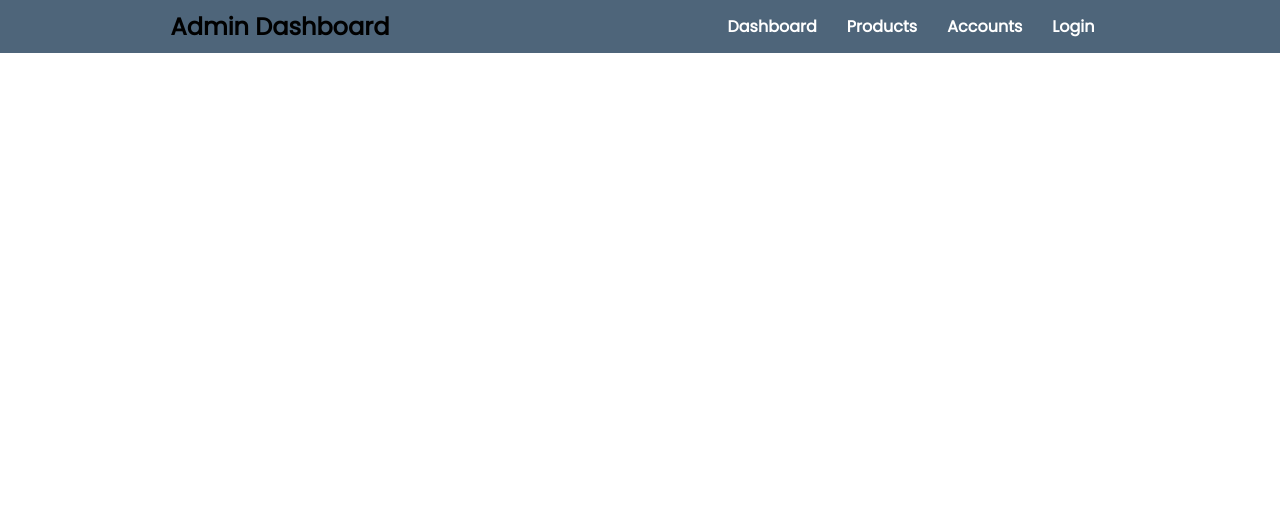
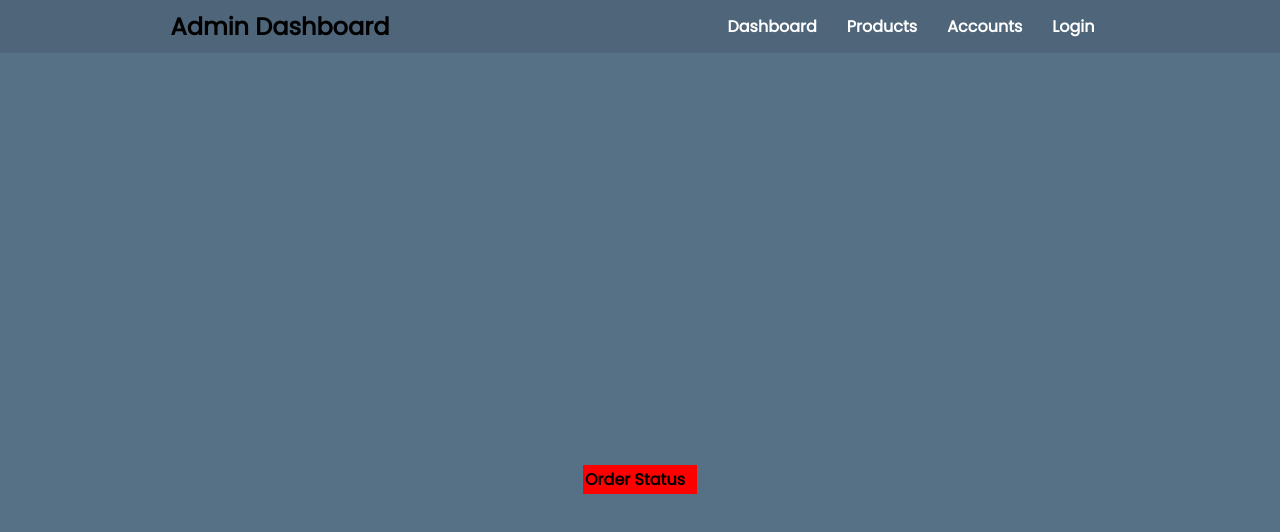
Before and after one commit to UsmanDrigrocha/ThePetStoreDashboard, an Angular app in the folder dashboard/: page /orders in a window 1280 px wide. Before the commit this address led to /. Shown: the top 532 px of the page. Built offline with nearby package versions, Linux system fonts and the light colour scheme; sample sign-in values are in the browser's storage.

Commit message:
orders : Started

```diff
--- a/dashboard/src/app/app-routing.module.ts
+++ b/dashboard/src/app/app-routing.module.ts
@@ -11,6 +11,7 @@ import { UpdateProductComponent } from './update-product/update-product.componen
 import { CreateCategoryComponent } from './create-category/create-category.component';
 import { UpdateCategoryComponent } from './update-category/update-category.component';
 import { CreateUserComponent } from './create-user/create-user.component';
+import { OrdersComponent } from './orders/orders.component';
 
 const routes: Routes = [
   { path: 'dashboard', component: DashboardComponent, canActivate: [AuthGuard] },
@@ -24,6 +25,7 @@ const routes: Routes = [
   { path: 'create-category', component: CreateCategoryComponent, canActivate: [AuthGuard] },
   { path: 'update-category/:id', component: UpdateCategoryComponent, canActivate: [AuthGuard] },
   { path: 'create-user', component: CreateUserComponent, canActivate: [AuthGuard] },
+  { path: 'orders', component: OrdersComponent, canActivate: [AuthGuard] },
 
 ];
 
--- a/dashboard/src/app/app.module.ts
+++ b/dashboard/src/app/app.module.ts
@@ -15,6 +15,7 @@ import { UpdateProductComponent } from './update-product/update-product.componen
 import { CreateCategoryComponent } from './create-category/create-category.component';
 import { UpdateCategoryComponent } from './update-category/update-category.component';
 import { CreateUserComponent } from './create-user/create-user.component';
+import { OrdersComponent } from './orders/orders.component';
 
 @NgModule({
   declarations: [
@@ -30,6 +31,7 @@ import { CreateUserComponent } from './create-user/create-user.component';
     CreateCategoryComponent,
     UpdateCategoryComponent,
     CreateUserComponent,
+    OrdersComponent,
   ],
   imports: [BrowserModule, AppRoutingModule, HttpClientModule],
   providers: [],
--- a/dashboard/src/app/dashboard/dashboard.component.html
+++ b/dashboard/src/app/dashboard/dashboard.component.html
@@ -3,7 +3,7 @@
         <h3>Wellcome Admin</h3>
         <div class="links">
             <ul>
-                <li><a>Orders</a></li>
+                <li><a routerLink="/orders">Orders</a></li>
                 <li><a routerLink="/products">Products</a></li>
                 <li><a routerLink="/users">Users</a></li>
             </ul>
--- /dev/null
+++ b/dashboard/src/app/orders/orders.component.css
@@ -0,0 +1,54 @@
+/* .orders {
+    background: red;
+    max-width: 50%;
+    max-height: 30rem;
+    overflow: scroll;
+} */
+
+body {
+    margin: 0;
+    display: flex;
+    justify-content: center;
+    align-items: center;
+    height: 100vh;
+    font-family: Arial, sans-serif;
+    overflow: hidden; /* Hide default scrollbar */
+}
+
+/* Custom scrollbar styles */
+::-webkit-scrollbar {
+    width: 10px;
+}
+
+::-webkit-scrollbar-track {
+    background: #f1f1f1;
+}
+
+::-webkit-scrollbar-thumb {
+    background: #888;
+    border-radius: 5px;
+}
+
+::-webkit-scrollbar-thumb:hover {
+    background: #555;
+}
+
+.orders {
+    text-align: center;
+    max-height: 76vh; /* Set a maximum height for the orders */
+    overflow-y: auto; /* Enable vertical scrollbar when needed */
+    padding-right: 10px; /* Add space for scrollbar */
+    overscroll-behavior: smooth; /* Enable smooth scrolling */
+    background: red;
+}
+
+.orders h1 {
+    margin: 10px 0;
+}
+
+@media (max-width: 768px) {
+    /* Example responsive adjustments */
+    .orders {
+        font-size: 18px;
+    }
+}
--- /dev/null
+++ b/dashboard/src/app/orders/orders.component.html
@@ -0,0 +1,13 @@
+<body>
+    <div class="orders">
+        <!-- <h1>This is Orders Page</h1>
+        <h1>This is Orders Page.......................</h1> <h1>This is Orders Page</h1> <h1>This is Orders Page</h1> <h1>This is Orders Page</h1> <h1>This is Orders Page</h1> <h1>This is Orders Page</h1> <h1>This is Orders Page</h1> <h1>This is Orders Page</h1> <h1>This is Orders Page</h1> <h1>This is Orders Page</h1> <h1>This is Orders Page</h1> <h1>This is Orders Page</h1> <h1>This is Orders Page</h1> <h1>This is Orders Page</h1> <h1>This is Orders Page</h1> <h1>This is Orders Page</h1> <h1>This is Orders Page</h1> <h1>This is Orders Page</h1> <h1>This is Orders Page</h1> -->
+        <div class="order">
+            <table>
+                <tr>
+                    <th>Order Status</th>
+                </tr>
+            </table>
+        </div>
+    </div>
+</body>
--- a/dashboard/src/styles.css
+++ b/dashboard/src/styles.css
@@ -72,3 +72,14 @@ app-create-user {
     align-items: center;
     height: 100vh;
 }
+
+app-orders body {
+    background-color: #567086;
+    height: 100vh;
+    display: flex;
+    /* max-width: 100%; */
+    /* padding-left: 9rem; */
+}
+
+/* justify-content: center;
+align-items: center; */
```
Also changed, not shown: dashboard/src/app/orders/orders.component.ts (added, +10 -0 lines), 1 other file (tests, documents, lock files or other folders).
